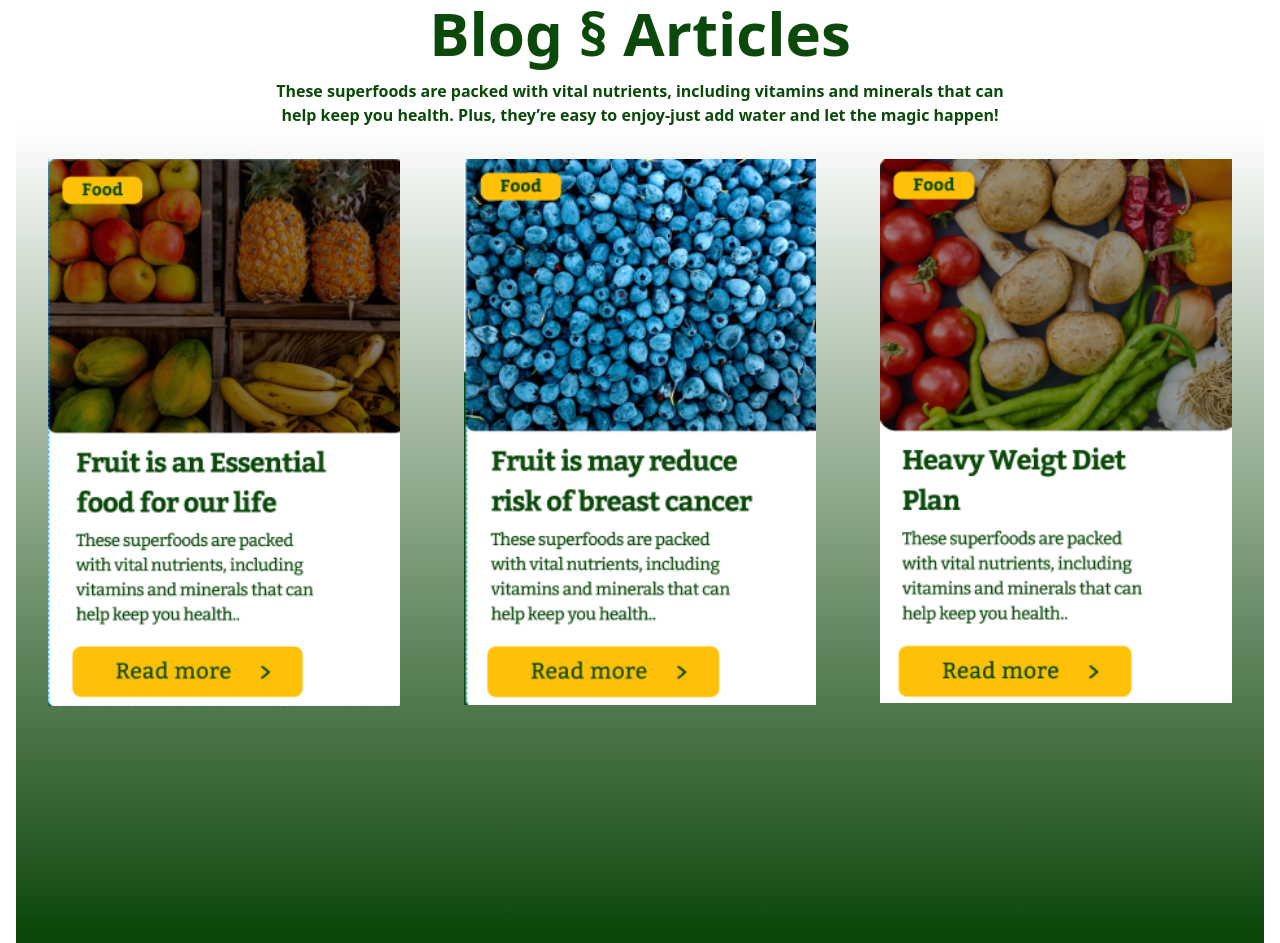
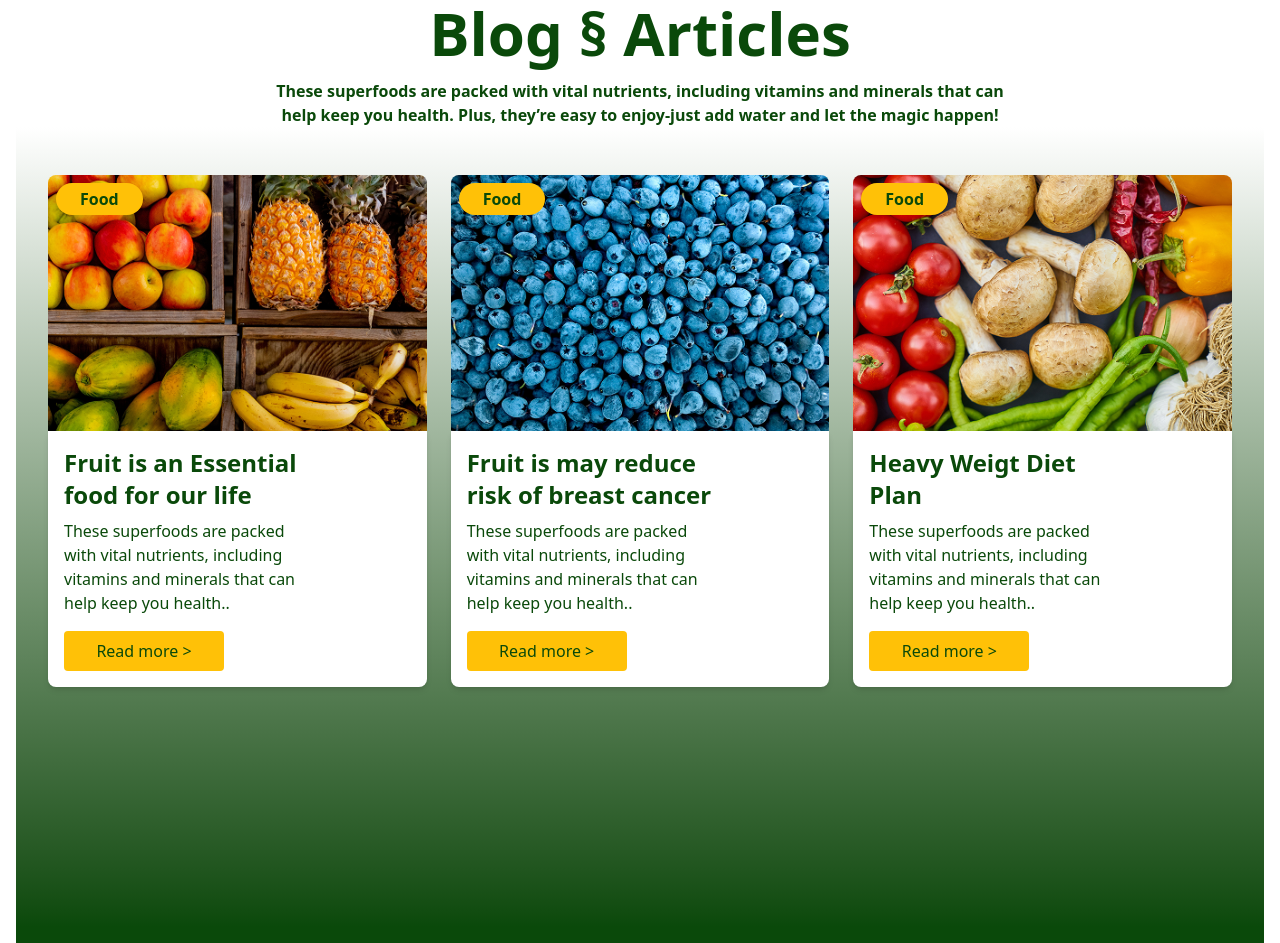
Before and after one commit to mobina-pour7/project-tw, a website: page src/index.html in a window 1280 px wide. Shown: the part 4465-5408 px from the top of the page. Drawn offline with nearby package versions, Linux system fonts and the light colour scheme.

Commit message:
item-header

```diff
--- a/src/index.html
+++ b/src/index.html
@@ -191,6 +191,7 @@
             <span class="text-white font-medium  ">Bakers</span>
           </div>
         </div>
+        <!-- عکس بک گراند سبز  -->
         <div class="grid grid-cols-2 sm:grid-cols-3 gap-4 md:gap-6 mt-8">
           <div class="overflow-hidden rounded-lg">
             <img class="w-full h-auto object-cover" src="/assests/images/Screenshot 2025-03-22 233749.png" alt="">
@@ -272,33 +273,63 @@
       <br> help keep you health. Plus, they’re easy to enjoy-just add water and let the magic happen!
     </h4>
     <div class="bg-gradient-to-b from-white to-[#0A490A] min-h-screen p-4">
-      <div class="container mx-auto">
-        <div class="flex flex-col md:flex-row gap-4 md:gap-8">
-          <div class="relative w-full md:w-1/3 group overflow-hidden">
-            <div class=" pt-4 pb-6 px-4 ">
-              <div class="pb-4 ">
-                <img class="w-full h-auto object-cover " src="/assests/images/Screenshot 2025-03-23 001106.png" alt="">
-              </div>
+      <div class="container mx-auto px-4 py-8">
+        <div class="grid grid-cols-1 md:grid-cols-3 gap-6">
+          <!-- کارت 1 -->
+          <div class="relative group">
+            <!-- دکمه سمت چپ عکس -->
+            <button class="absolute left-2 top-2 bg-[#FFC107] hover:bg-white  text-[#0A490A] font-bold py-1 px-6 rounded-full z-10 transition-all">
+              Food
+            </button>
+
+            <!-- عکس -->
+            <img src="/assests/images/pexels-magda-ehlers-1300975 1.png" alt="تصویر 1" class="w-full h-48 md:h-64 object-cover rounded-t-lg">
+
+            <!-- بخش متن و دکمه زیر عکس -->
+            <div class="bg-white p-4 rounded-b-lg shadow-md">
+              <h3 class="text-2xl font-bold mb-2  text-[#0A490A]">Fruit is an Essential <br>
+                food for our life </h3>
+              <p class=" text-[#0A490A]  mb-4">These superfoods are packed <br> with vital nutrients, including  <br>vitamins and minerals that can <br> help keep you health..</p>
+              <button class="w-40 h-10 bg-[#FFC107] hover:bg-blue-200 font-medium  text-[#0A490A]  py-2 px-4 rounded transition-colors">
+                Read more >
+              </button>
             </div>
           </div>
-          <div class="relative w-full md:w-1/3 group overflow-hidden">
-            <div class=" pt-4 pb-6 px-4 rounded-t-lg">
-              <div class=" pb-4 ">
-                <img class="w-full h-auto object-cover" src="/assests/images/Screenshot 2025-03-23 001031.png" alt="">
-              </div>
+
+          <!-- کارت 2 -->
+          <div class="relative group">
+            <button class="absolute left-2 top-2  bg-[#FFC107] hover:bg-white text-[#0A490A] font-bold py-1 px-6 rounded-full z-10 transition-all">
+              Food
+            </button>
+            <img src="/assests/images/pexels-magda-ehlers-1300975 1 (1).png" alt="تصویر 2" class="w-full h-48 md:h-64 object-cover rounded-t-lg">
+            <div class="bg-white p-4 rounded-b-lg shadow-md">
+              <h3 class="text-2xl font-bold mb-2  text-[#0A490A]">Fruit is may reduce <br>
+                risk of breast cancer</h3>
+                <p class=" text-[#0A490A]  mb-4">These superfoods are packed <br> with vital nutrients, including  <br>vitamins and minerals that can <br> help keep you health..</p>
+              <button class="w-40 h-10 bg-[#FFC107] hover:bg-blue-200 font-medium  text-[#0A490A]  py-2 px-4 rounded transition-colors">
+                Read more >
+              </button>
             </div>
           </div>
-          <div class="relative w-full md:w-1/3 group overflow-hidden">
-            <div class=" pt-4 pb-6 px-4 ">
-              <div class=" pb-4 ">
-                <img class="w-full h-auto object-cover " src="/assests/images/Screenshot 2025-03-23 001008.png" alt="">
-              </div>
+
+          <!-- کارت 3 -->
+          <div class="relative group">
+            <button class="absolute left-2 top-2   bg-[#FFC107] hover:bg-white text-[#0A490A] font-bold py-1 px-6 rounded-full z-10 transition-all">
+              Food
+            </button>
+            <img src="/assests/images/pexels-magda-ehlers-1300975 1 (2).png" alt="تصویر 3" class="w-full h-48 md:h-64 object-cover rounded-t-lg">
+            <div class="bg-white p-4 rounded-b-lg shadow-md">
+              <h3 class="text-2xl font-bold mb-2  text-[#0A490A]">Heavy Weigt Diet <br>
+                Plan</h3>
+              <p class=" text-[#0A490A]  mb-4">These superfoods are packed <br> with vital nutrients, including  <br>vitamins and minerals that can <br> help keep you health..</p>
+              <button class="w-40 h-10 bg-[#FFC107] hover:bg-blue-200 font-medium  text-[#0A490A]  py-2 px-4 rounded transition-colors">
+                Read more >
+              </button>
             </div>
           </div>
         </div>
       </div>
-    </div>
-    <!-- قسمت فوتر -->
+      </div>
     <footer>
       <div class=" bg-[#0A490A] p-6 md:p-8">
         <div class="flex flex-col space-y-4 md:flex-row md:space-x-6 md:justify-center">
```
Also changed, not shown: assests/images/Ellipse 1.png (added), assests/images/Ellipse 2.png (added), assests/images/pexels-magda-ehlers-1300975 1 (1).png (added), assests/images/pexels-magda-ehlers-1300975 1 (2).png (added), assests/images/pexels-magda-ehlers-1300975 1.png (added).
